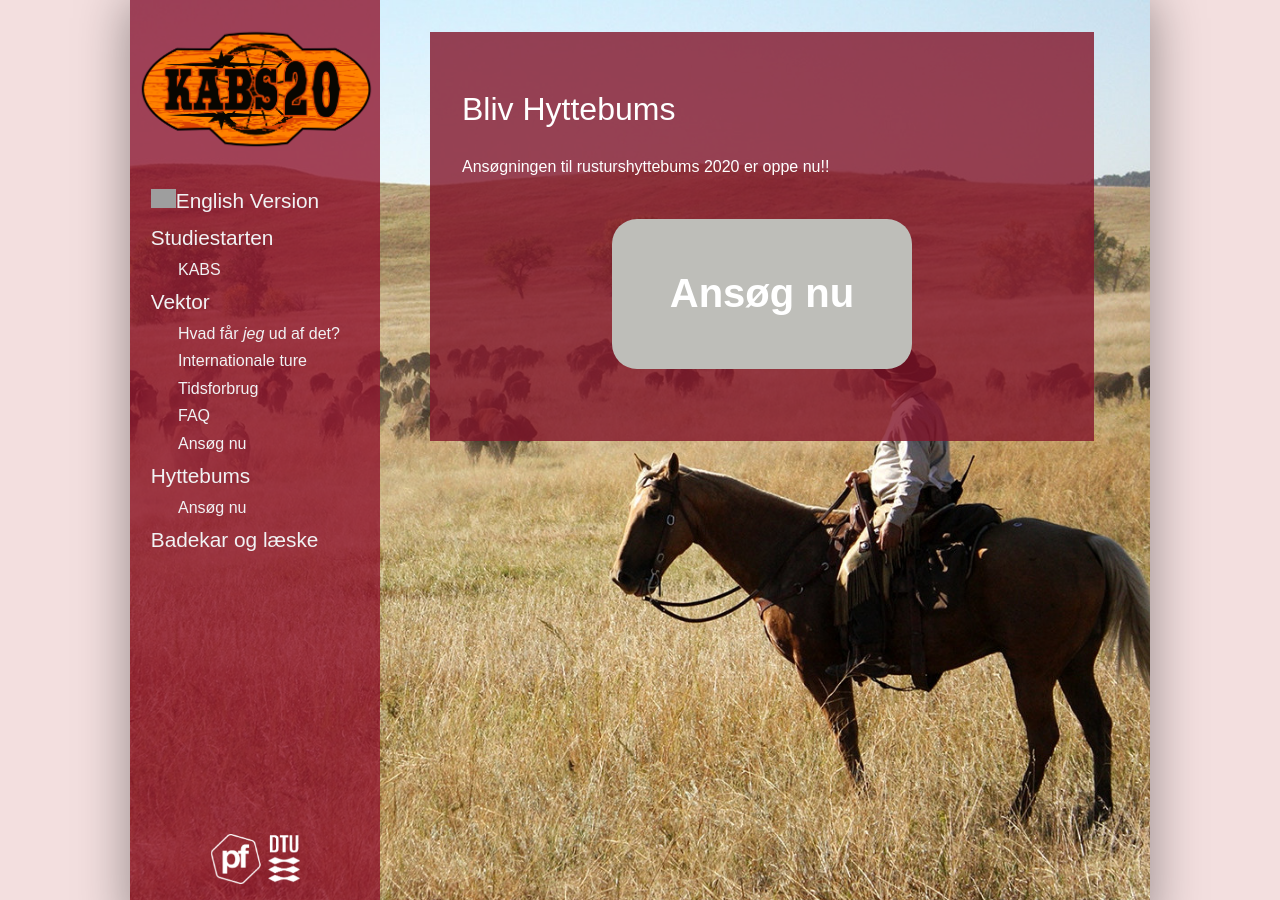
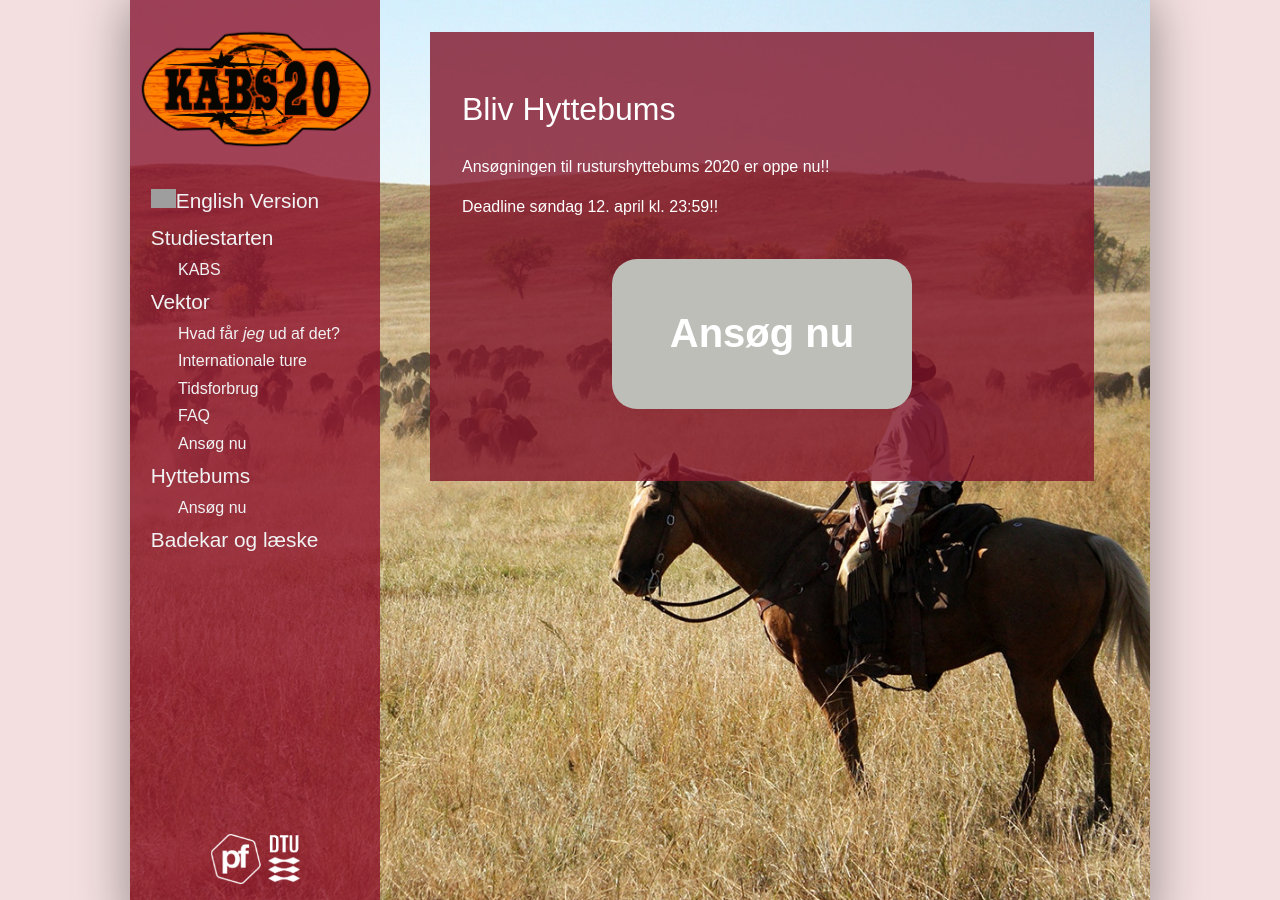
Before and after one commit to KABSDTU/kabsdtu.github.io, a Jekyll site: the page built from ansog-som-hyttebums.md, in a window 1280 px wide and 900 px high. Built offline with Jekyll 4.4.1, drawn with Linux system fonts in a browser that asks for light colours; some web fonts are replaced; grey boxes are pictures that could not be loaded.

Commit message:
Added dadline for cabinbum

```diff
--- a/ansog-som-hyttebums.md
+++ b/ansog-som-hyttebums.md
@@ -5,6 +5,7 @@ title: Ansøg som Hyttebums
 
 <h1>Bliv Hyttebums</h1>
 <p>Ansøgningen til rusturshyttebums 2020 er oppe nu!!</p>
+<p>Deadline søndag 12. april kl. 23:59!!</p>
 
 <a style="text-align: center; padding: 2px" href="https://docs.google.com/forms/d/e/1FAIpQLSfPxr-dFtzhZrD8KyM9cgYH6pQ425Z1L0IGN0WUMstYGoQpbg/viewform?usp=sf_link">
 	<button class="applyBtn">
```
Also changed, not shown: en/ansog-som-hyttebums.md (+1 -0 lines).
